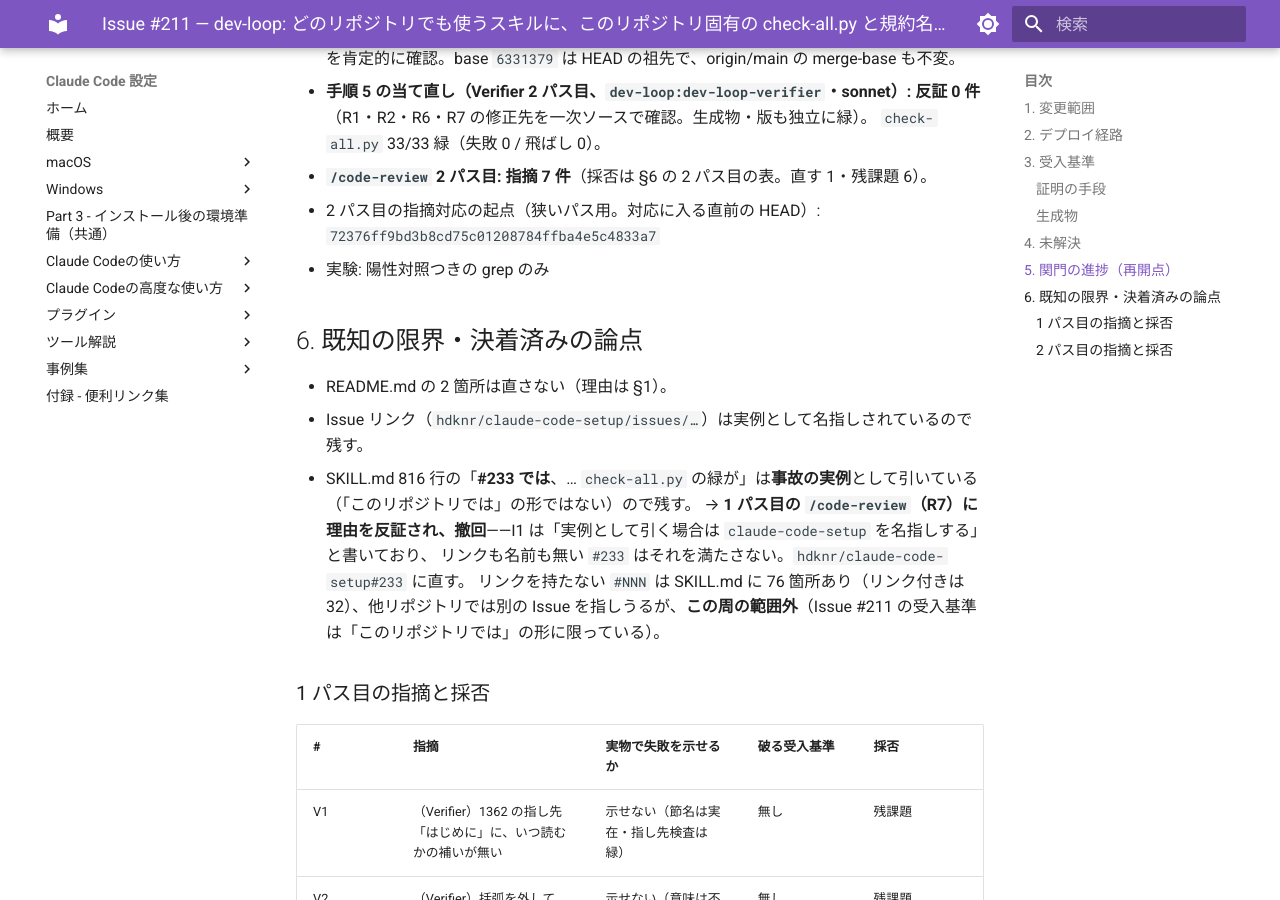
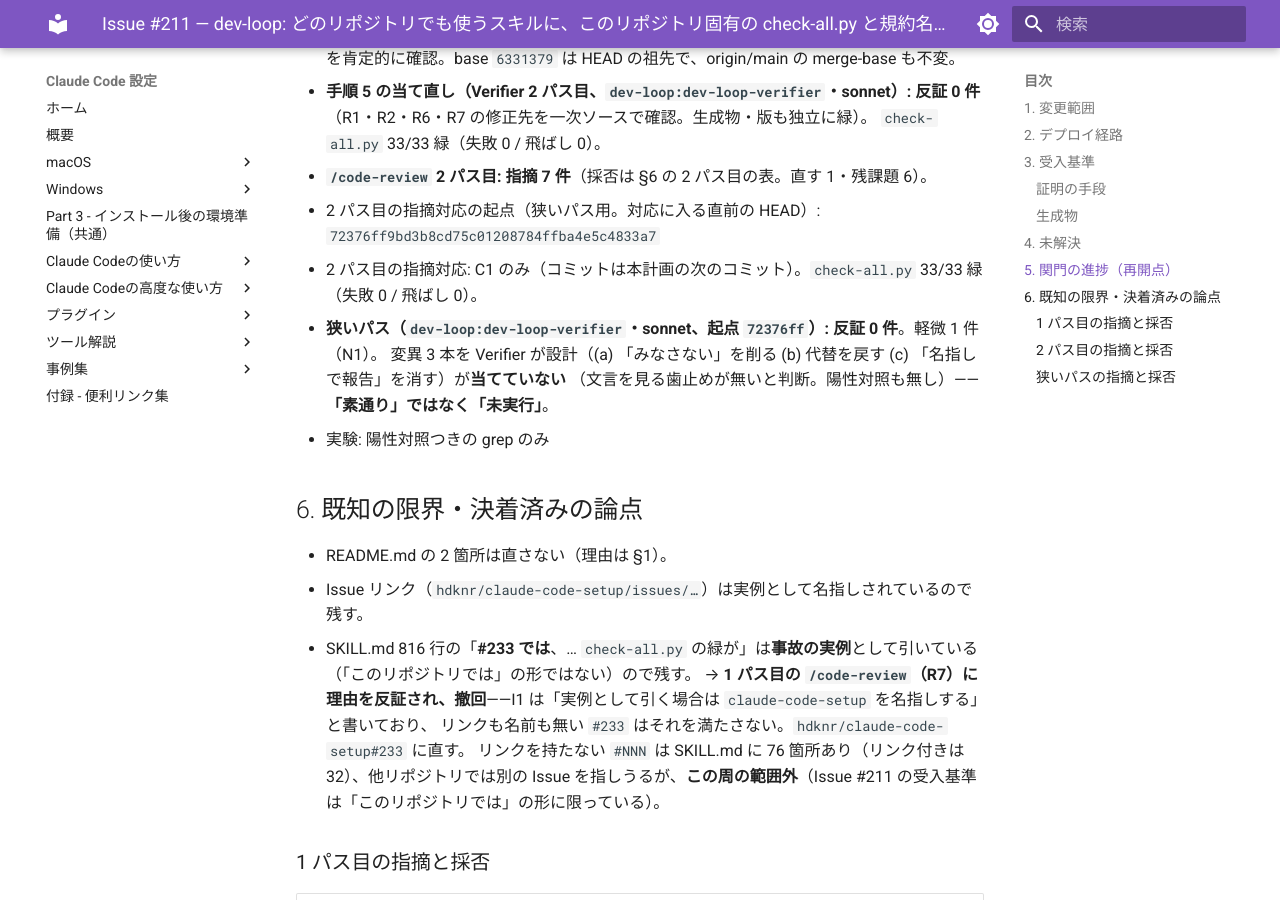
Before and after one commit to hdknr/claude-code-setup, an MkDocs documentation site: the page built from docs/plans/issue-211.md, in a window 1280 px wide and 900 px high, scrolled down 3457 px. Built offline with MkDocs 1.6.1 and Material for MkDocs 9.7.7, drawn with Linux system fonts in a browser that asks for light colours; some of the changed text lies outside the part shown.

Commit message:
docs(plans): #211 の狭いパスの結果を記録
Co-Authored-By: Claude Opus 5.5 <noreply@anthropic.com>

```diff
--- a/docs/plans/issue-211.md
+++ b/docs/plans/issue-211.md
@@ -92,6 +92,10 @@ grep は「このリポジトリ／本リポジトリ／当リポジトリ／che
   `check-all.py` 33/33 緑（失敗 0 / 飛ばし 0）。
 - **`/code-review` 2 パス目: 指摘 7 件**（採否は §6 の 2 パス目の表。直す 1・残課題 6）。
 - 2 パス目の指摘対応の起点（狭いパス用。対応に入る直前の HEAD）: `72376ff9bd3b8cd75c01208784ffba4e5c4833a7`
+- 2 パス目の指摘対応: C1 のみ（コミットは本計画の次のコミット）。`check-all.py` 33/33 緑（失敗 0 / 飛ばし 0）。
+- **狭いパス（`dev-loop:dev-loop-verifier`・sonnet、起点 `72376ff`）: 反証 0 件**。軽微 1 件（N1）。
+  変異 3 本を Verifier が設計（(a) 「みなさない」を削る (b) 代替を戻す (c) 「名指しで報告」を消す）が**当てていない**
+  （文言を見る歯止めが無いと判断。陽性対照も無し）——**「素通り」ではなく「未実行」**。
 - 実験: 陽性対照つきの grep のみ
 
 ## 6. 既知の限界・決着済みの論点
@@ -129,3 +133,9 @@ grep は「このリポジトリ／本リポジトリ／当リポジトリ／che
 | C5 | `hdknr/claude-code-setup#233` がリンクでなく、`check-site-links.py` の外 | 示せない（現に正しい番号） | 無し | 残課題 |
 | C6 | 「はじめに」の新項目が CLAUDE.md の項の下にあり `.claude/dev-loop.md` を含まない。括弧書きが手順 6 の規範を複製 | 示せない（発見の失敗例は無い） | 無し | 残課題 |
 | C7 | 手順の追加なので CLAUDE.md の semver では minor | 判断の相違（I4 は patch と固定。受入基準の変更は人間が決める） | 無し（I4 と CLAUDE.md の食い違い） | 残課題（PR で人間に判断を仰ぐ） |
+
+### 狭いパスの指摘と採否
+
+| # | 指摘 | 実物で失敗を示せるか | 破る受入基準 | 採否 |
+| --- | --- | --- | --- | --- |
+| N1 | 「はじめに」3 の「テスト実行（`Makefile` / `package.json` scripts / CI 定義から推測）」と手順 6 の「`Makefile` のターゲットを全部の 1 本とみなさない」の読み分けが、文面で明示されていない | 示せない（読み分けは可能と Verifier 自身が判定） | 無し | 人間が決める |
```
